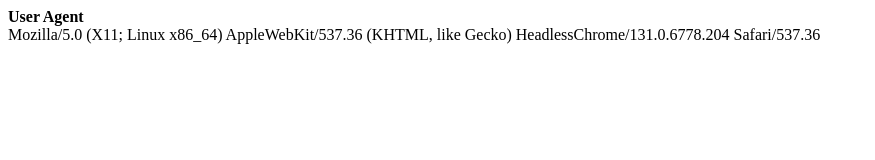
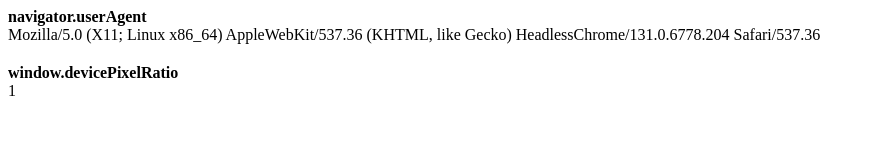
Before and after one commit to dougieb/dougieb.github.io, a plain HTML site: page ipad.html in a window 1280 px wide. Shown: the whole page, without its empty margins (0-875 px from the left). Drawn offline with Linux system fonts and the light colour scheme.

Commit message:
useragent

```diff
--- a/ipad.html
+++ b/ipad.html
@@ -5,11 +5,15 @@
 	</head>
 
 	<body>
-		<b>User Agent</b><br/>
-		<div id="userAgent"></div>
+		<b>navigator.userAgent</b><br/>
+		<div style="margin-bottom: 20px;" id="userAgent"></div>
+
+		<b>window.devicePixelRatio</b><br/>
+		<div style="margin-bottom: 20px;" id="devicePixelRatio"></div>
 
 		<script type="text/javascript">
 			document.getElementById('userAgent').innerHTML = navigator.userAgent;
+			document.getElementById('devicePixelRatio').innerHTML = window.devicePixelRatio;
 		</script>
 	</body>
 </html>
```
Also changed, not shown: 1 other file.
